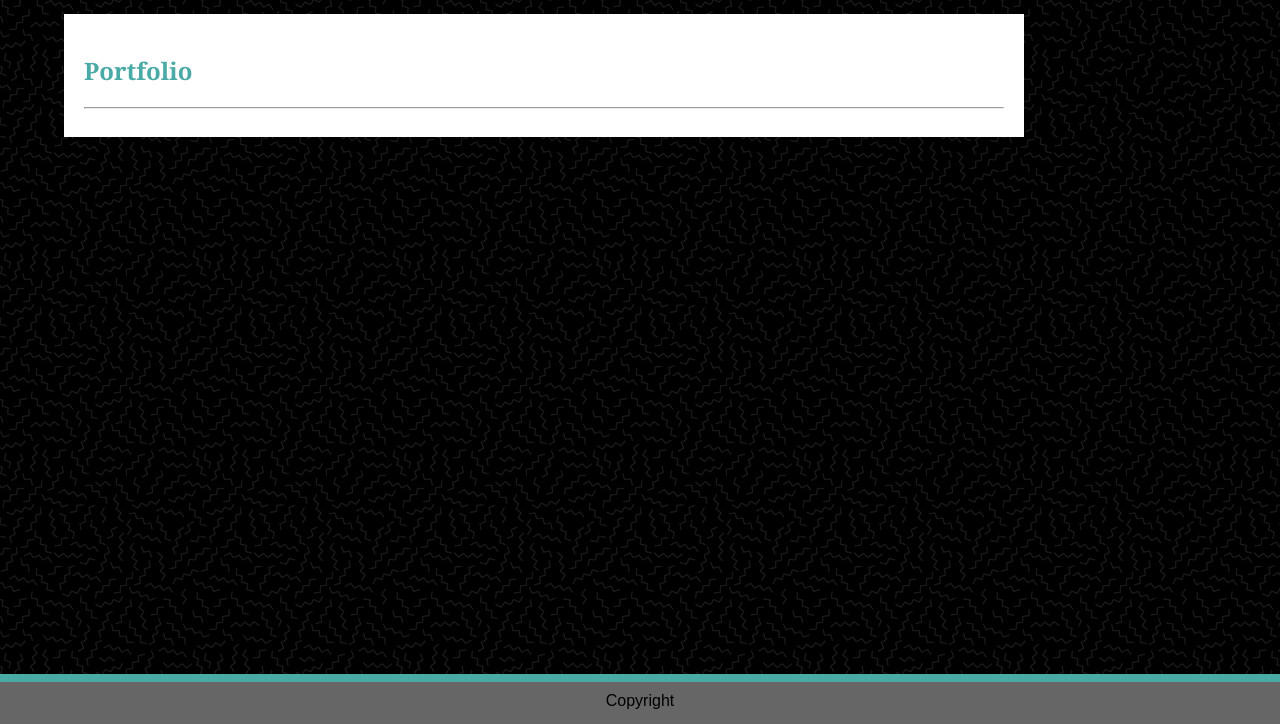
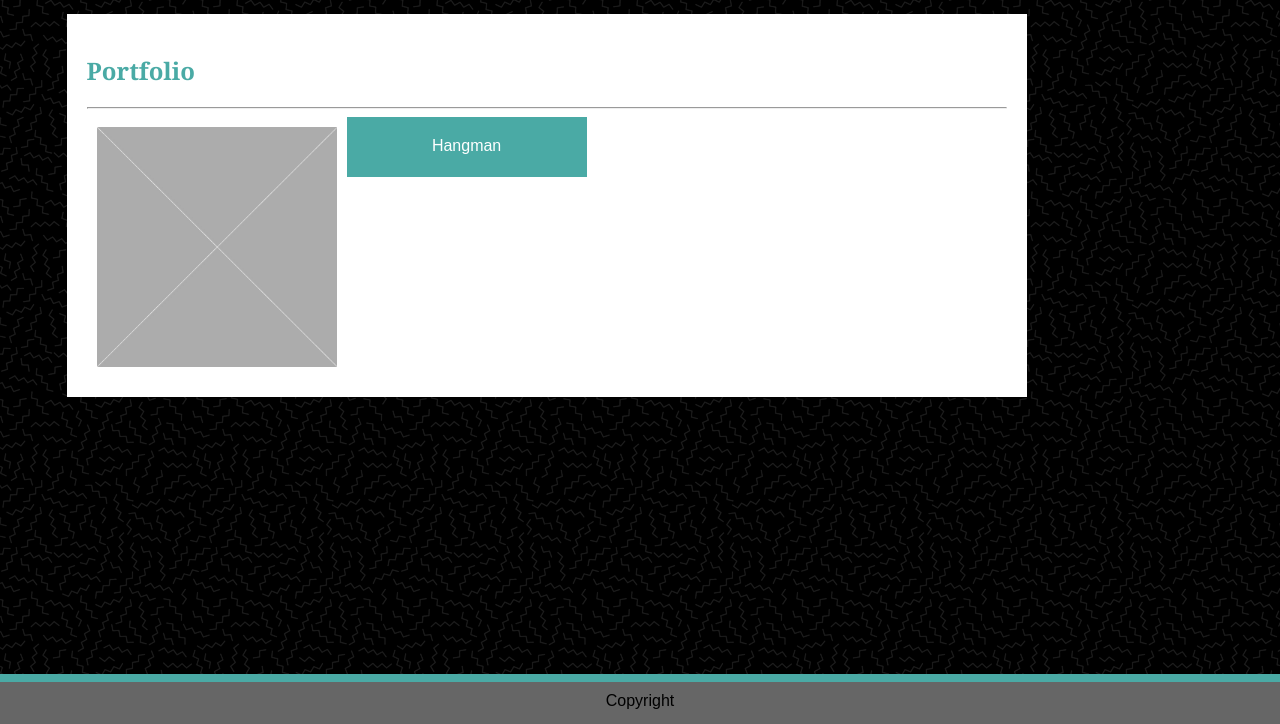
Before and after one commit to nguyenc26/Basic-Portfolio-, a plain HTML site: page portfolio.html in a window 1280 px wide. Shown: the part 76-800 px from the top of the page. Drawn offline with Linux system fonts and the light colour scheme.

Commit message:
updated portfolio

```diff
--- a/assests/css/style.css
+++ b/assests/css/style.css
@@ -45,17 +45,15 @@ nav {
     border-color: #dddddd;
     padding: 20px;
     margin: 90px auto 0 auto;
-    position: fixed;
     float: right;
     position: relative;
-    right: 20%;
+    right: 19.8%;<!-- is there a better way to align this with the header?-->
 }
 
 h2 {
     color: #4aaaa5;
     font-display: bold;
     font-family: Georgia, 'Times New Roman', Times, serif;
-
 }
 
 img {
@@ -73,6 +71,22 @@ img {
     display: table;
 }
 
+<!--Images in portfolio-->
+.containerhangman {
+        position: relative;
+        text-align: center;
+        color: white;
+}
+.hangman {
+    float: left;
+    background-color: #4aaaa5;
+    color: #ffffff;
+    padding: 20px;
+    width: 240px;
+    height: 60px;
+    text-align: center;
+}
+
 footer {
     background-color: #666666;
     border-top: 8px solid #4aaaa5;
--- a/portfolio.html
+++ b/portfolio.html
@@ -28,6 +28,11 @@
 
         <h2> Portfolio </h2>
         <hr>
+    <div class="containerhangman">
+        <img src="assests/images/placeholder.png" alt="placeholderimg" style= "width:260px;height:260"/>
+        <div class="hangman">Hangman</div>
+    </div>
+
     </div>
 
 </body>
```
Also changed, not shown: assests/images/placeholder.png (added).
